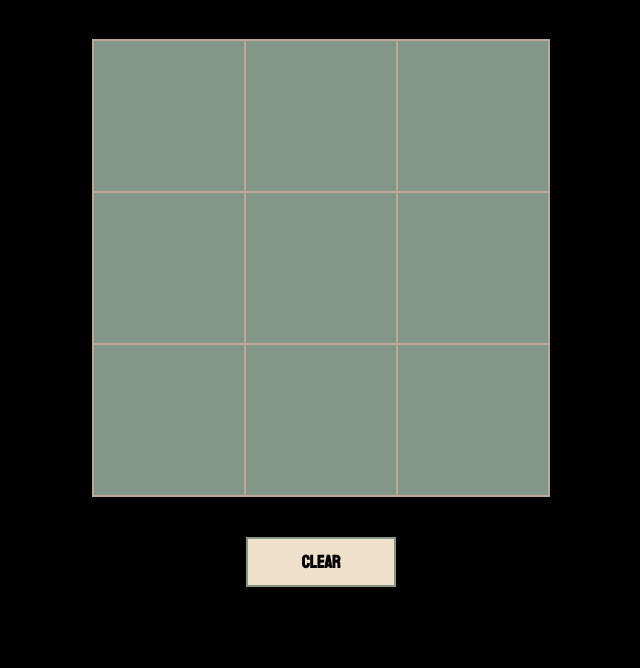
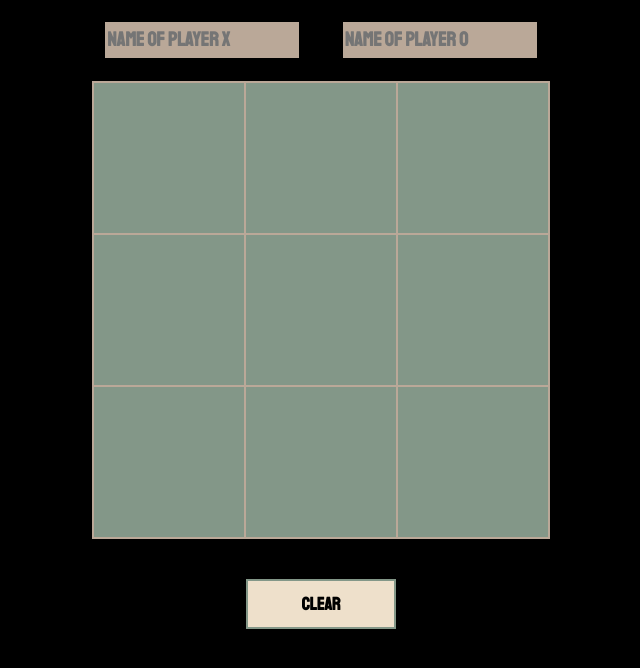
Before and after one commit to tannerazm/ticTacToeGame, a plain HTML site: page index.html in a window 1280 px wide. Both pictures are taken after a click on the button "Clear". Shown: the part 72-740 px from the top of the page, without its empty margins (319-959 px from the left). Drawn offline with Linux system fonts and the light colour scheme.

Commit message:
everything but computer actions and names are set up

```diff
--- a/app.js
+++ b/app.js
@@ -2,122 +2,92 @@
 
 const gameState = {
   active: true,
-    players: ['X', 'O'],
+  playerName: [null, null],
+  players: ["X", "O", 'Computer'],
   board: [
-      ['X', 'O', 'X'],
-      ['O', 'X', 'O'],
-      ['O', 'X', 'O']
-    ],
-    clearBoard: [
     [null, null, null],
     [null, null, null],
-        [null, null, null]
-    ]
+    [null, null, null],
+  ],
+};
+
+// ---------------------------------------------------------------------------------- //
+
+function checkRow(puzzle, rowNum) {
+  let boardRow = puzzle[rowNum];
+  // console.log(boardRow)
+  return boardRow;
 }
 
+checkRow(gameState.board, 1);
 
+// ---------------------------------------------------------------------------------- //
 
-// -------------------------------------------- //
-
-
-
-  function checkRow (puzzle, rowNum) {
-    let boardRow = puzzle[rowNum]
-    // console.log(boardRow)
-    return boardRow
+function checkColumn(puzzle, colNum) {
+  let boardCol = [];
+  for (let i = 0; i < puzzle.length; i++) {
+    boardCol.push(puzzle[i][colNum]);
+  }
+  // console.log(boardCol)
+  return boardCol;
 }
 
-  checkRow(gameState.board, 1)
+checkColumn(gameState.board, 0);
 
+// ---------------------------------------------------------------------------------- //
 
-
-// -------------------------------------------- //
-
-
-
-  function checkColumn (puzzle, colNum) {
-    let boardCol = []
-    for(let i = 0; i < puzzle.length; i++) {
-        boardCol.push(puzzle[i][colNum])
+function checkForwardDiagonal(puzzle) {
+  boardDiag = [];
+  for (let i = 0; i < puzzle.length; i++) {
+    boardDiag.push(puzzle[i][i]);
   }
-    // console.log(boardCol)
-    return boardCol
+  // console.log(boardDiag)
+  return boardDiag;
 }
 
-checkColumn(gameState.board, 0)
+checkForwardDiagonal(gameState.board);
 
+// ---------------------------------------------------------------------------------- //
 
-
-// -------------------------------------------- //
-
-
-
-function checkForwardDiagonal (puzzle) {
-    boardDiag = []
+function checkBackwardDiagonal(puzzle) {
+  boardDiagTwo = [];
   for (let i = 0; i < puzzle.length; i++) {
-        boardDiag.push(puzzle[i][i])
+    boardDiagTwo.push(puzzle[i][(i * 2 + 5) % 3]);
   }
-    // console.log(boardDiag)
-    return boardDiag
+  // console.log(boardDiagTwo)
+  return boardDiagTwo;
 }
 
-checkForwardDiagonal(gameState.board)
+checkBackwardDiagonal(gameState.board);
 
+// ---------------------------------------------------------------------------------- //
 
-
-// -------------------------------------------- //
-
-
-
-function checkBackwardDiagonal (puzzle) {
-    boardDiagTwo = []
-    for (let i = 0; i < puzzle.length; i++) {
-        boardDiagTwo.push(puzzle[i][(i * 2 + 5) % 3])
-    }
-    // console.log(boardDiagTwo)
-    return boardDiagTwo
-}
-
-checkBackwardDiagonal(gameState.board)
-
-
-
-// -------------------------------------------- //
-
-
-
-function checkForWin (arr) {
+function checkForWin(arr) {
   for (let i = 0; i < arr.length; i++) {
-    let newArray = arr.join('')
-        if(newArray === 'XXX') {
+    let newArray = arr.join("");
+    if (newArray === "XXX") {
       // console.log('true')
       gameState.active = false;
-        return true
-        }
-        else if (newArray === 'OOO') {
+      return true;
+    } else if (newArray === "OOO") {
       // console.log('false')
       gameState.active = false;
-        return true
-        }
-        else {
-        return false
+      return true;
+    } else {
+      return false;
     }
   }
 }
 
-checkForWin(gameState.board)
+checkForWin(gameState.board);
 
+// ---------------------------------------------------------------------------------- //
 
-
-// -------------------------------------------- //
-
-
-
-function ticTacToeValidator (checker) {
-    let currentForwardDiagonal = checkForwardDiagonal(checker)
-    let checksOutForwardDiagonal = checkForWin(currentForwardDiagonal)
-    let currentBackwardDiagonal = checkBackwardDiagonal(checker)
-    let checksOutBackwardDiagonal = checkForWin(currentBackwardDiagonal)
+function ticTacToeValidator(checker) {
+  let currentForwardDiagonal = checkForwardDiagonal(checker);
+  let checksOutForwardDiagonal = checkForWin(currentForwardDiagonal);
+  let currentBackwardDiagonal = checkBackwardDiagonal(checker);
+  let checksOutBackwardDiagonal = checkForWin(currentBackwardDiagonal);
 
   if (!checksOutBackwardDiagonal) {
     // console.log("No Winner Backward Diagonal")
@@ -127,73 +97,66 @@ function ticTacToeValidator (checker) {
     // console.log("No Winner Forward Diagonal")
   }
 
-
   for (let i = 0; i < checker.length; i++) {
-        let currentRow = checkRow(checker, i)
-        let checksOut = checkForWin(currentRow)
+    let currentRow = checkRow(checker, i);
+    let checksOut = checkForWin(currentRow);
     if (!checksOut) {
       // console.log("No Winner Row", i)
     }
   }
 
   for (let i = 0; i < checker.length; i++) {
-        let currentCol = checkColumn(checker, i)
-        let checksOut = checkForWin(currentCol)
+    let currentCol = checkColumn(checker, i);
+    let checksOut = checkForWin(currentCol);
     if (!checksOut) {
       // console.log("No Winner Column", i)
     }
   }
 
   if (!gameState.active) {
-        console.log("The game is over!")
+    console.log("The game is over!");
+    gameState.active = true;
   }
 
-    let flatBoard = gameState.board.flat()
+  let flatBoard = gameState.board.flat();
 
   if (!flatBoard.includes(null)) {
-        console.log("The board is filled, click 'Clear' to reset the game!")
+    console.log("The board is filled, click 'Clear' to reset the game!");
   }
 }
 
-// ticTacToeValidator(gameState.board)
+// ---------------------------------------------------------------------------------- //
 
-// let Original = [[null, null, null], [null, null, null], [null, null, null]]
-// let clickOriginal = [[["X","O"], ["X","O"], ["X","O"]], [["X","O"], ["X","O"], ["X","O"]], [["X","O"], ["X","O"], ["X","O"]]]
-// let clickClear = [[null, null, null], [null, null, null], [null, null, null]]
+let board = document.getElementById("tictactoeTable");
+let clear = document.getElementById("clearButton");
+let boardCounter = 0;
 
-let board = document.getElementById('tictactoeTable')
-let clear = document.getElementById('clearButton')
-let cellOne = document.getElementById('zeroZero')
-let cellTwo = document.getElementById('zeroOne')
-let cellThree = document.getElementById('zeroTwo')
-let cellFour = document.getElementById('oneZero')
-let cellFive = document.getElementById('oneOne')
-let cellSix = document.getElementById('oneTwo')
-let cellSeven = document.getElementById('twoZero')
-let cellEight = document.getElementById('twoOne')
-let cellNine = document.getElementById('twoTwo')
-let boardCounter = 0
-
-board.addEventListener('click', (event) => {
-
+board.addEventListener("click", (event) => {
+  let id = event.target.id;
+  if (!gameState.board[id[0]][id[1]]) {
     if (boardCounter % 2 === 0) {
-    event.target.innerText = gameState.players[0]
+      event.target.innerText = gameState.players[0];
+      gameState.board[id[0]][id[1]] = gameState.players[0];
+      ticTacToeValidator(gameState.board);
     }
     if (boardCounter % 2 === 1) {
-        event.target.innerText = gameState.players[1]
+      event.target.innerText = gameState.players[1];
+      gameState.board[id[0]][id[1]] = gameState.players[1];
+      ticTacToeValidator(gameState.board);
     }
-    boardCounter++
-})
+    // console.log(gameState.board);
+    boardCounter++;
+  }
+});
 
-clear.addEventListener('click', (clickEvent) => {
-    clickEvent.target.matches('clear');
-    cellOne.innerText = null;
-    cellTwo.innerText = null;
-    cellThree.innerText = null;
-    cellFour.innerText = null;
-    cellFive.innerText = null;
-    cellSix.innerText = null;
-    cellSeven.innerText = null;
-    cellEight.innerText = null;
-    cellNine.innerText = null;
-})
+clear.addEventListener("click", () => {
+  [...document.querySelectorAll("td")].forEach(
+    (tdDomElement) => (tdDomElement.innerHTML = "")
+  );
+
+  gameState.board = [
+    [null, null, null],
+    [null, null, null],
+    [null, null, null],
+  ];
+});
--- a/index.html
+++ b/index.html
@@ -1,56 +1,42 @@
 <!DOCTYPE html>
 <html lang="en">
   <head>
-    <meta charset="UTF-8">
-    <meta http-equiv="X-UA-Compatible" content="IE=edge">
-    <meta name="viewport" content="width=device-width, initial-scale=1.0">
-    <link rel="stylesheet" href="style.css">
+    <meta charset="UTF-8" />
+    <meta http-equiv="X-UA-Compatible" content="IE=edge" />
+    <meta name="viewport" content="width=device-width, initial-scale=1.0" />
+    <link rel="stylesheet" href="style.css" />
     <title>Tanner's Tic-Tac-Toe</title>
   </head>
   <body>
     <h1>Tanner's Terribly Tenacious Tic Tac Toe</h1>
-
+    <span class="playernames">
+      <form class="playerX">
+        <input type="text" placeholder="Name of Player X" class="boxX" />
+      </form>
+      <form class="playerO">
+        <input type="text" placeholder="Name of Player O" class="boxO"/>
+      </form>
+    </span>
     <table id="tictactoeTable">
       <tr>
-        <td class="ticTacToeCell" id="zeroZero">
-
-        </td>
-        <td class="ticTacToeCell" id="zeroOne">
-
-        </td>
-        <td class="ticTacToeCell" id="zeroTwo">
-
-        </td>
+        <td class="ticTacToeCell" id="00"></td>
+        <td class="ticTacToeCell" id="01"></td>
+        <td class="ticTacToeCell" id="02"></td>
       </tr>
       <tr>
-        <td class="ticTacToeCell" id="oneZero">
-
-        </td>
-        <td class="ticTacToeCell" id="oneOne">
-
-        </td>
-        <td class="ticTacToeCell" id="oneTwo">
-
-        </td>
+        <td class="ticTacToeCell" id="10"></td>
+        <td class="ticTacToeCell" id="11"></td>
+        <td class="ticTacToeCell" id="12"></td>
       </tr>
       <tr>
-        <td class="ticTacToeCell" id="twoZero">
-
-        </td>
-        <td class="ticTacToeCell" id="twoOne">
-
-        </td>
-        <td class="ticTacToeCell" id="twoTwo">
-
-        </td>
+        <td class="ticTacToeCell" id="20"></td>
+        <td class="ticTacToeCell" id="21"></td>
+        <td class="ticTacToeCell" id="22"></td>
       </tr>
     </table>
 
-    <button id="clearButton">
-        Clear
-    </button>
+    <button id="clearButton">Clear</button>
 
     <script type="text/javascript" src="/app.js"></script>
-
   </body>
 </html>
--- a/style.css
+++ b/style.css
@@ -14,6 +14,23 @@ body {
     display: flex;
     flex-direction: column;
     align-items: center;
+}
+
+input {
+    background-color: #baa898;
+    height: 42px;
+    width: 200px;
+    font-weight: bolder;
+    font-size: 20px;
+    border: 3px black solid;
+}
+
+.boxX {
+    margin-right: 35px;
+}
+
+.playerX, .playerO {
+    display: inline-flex;
 }
 
 table {
```
Lines whose indentation alone changed are shown as unchanged.
